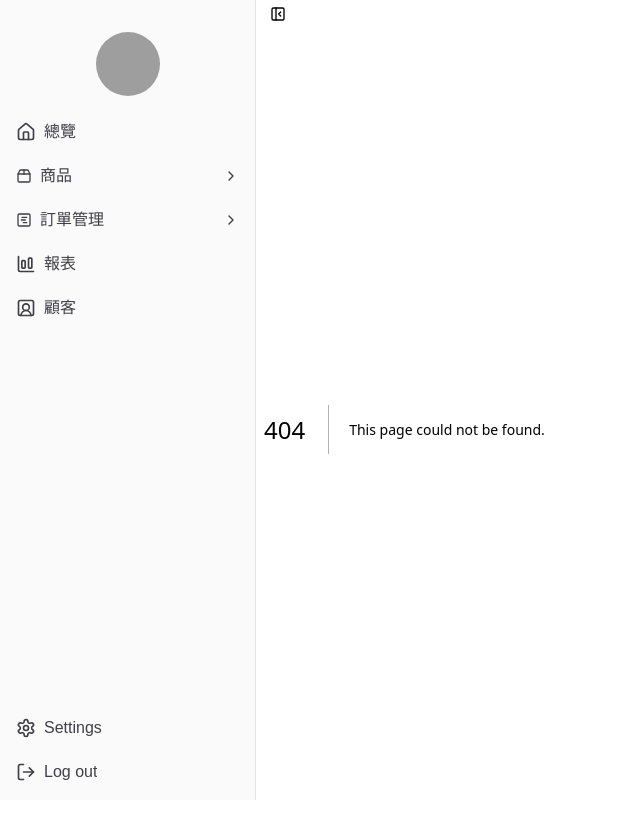
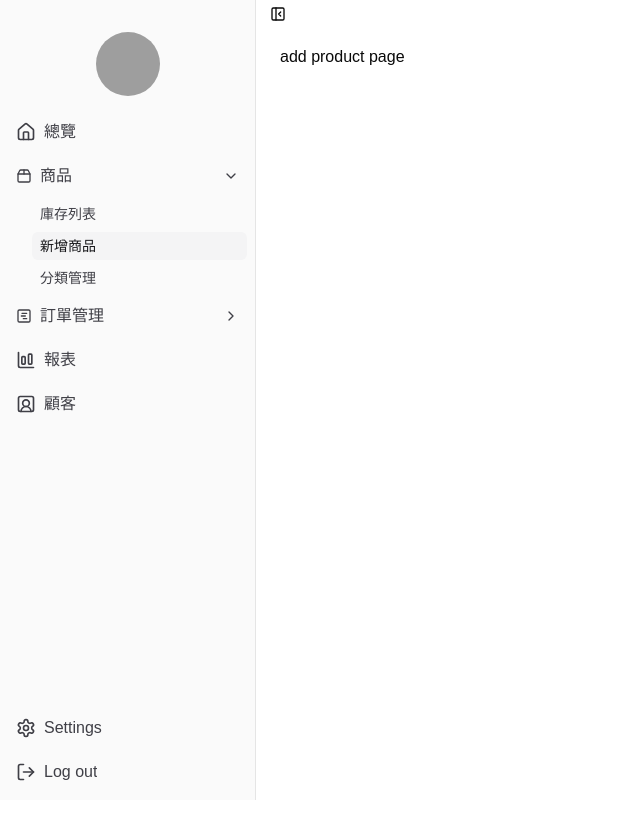
Before and after one commit to GRL-MiniPOS/POS, a Next.js app in the folder apps/frontend/: page /product/add-product in a window 1280 px wide. Before the commit this address had no page. Shown: the whole page, without its empty margins (0-640 px from the left). After the commit the page ends 800 px from the top, so only its background shows below. Built offline with nearby package versions, Linux system fonts and the light colour scheme; grey boxes are pictures that could not be loaded.

Commit message:
feat(frontend): remove all-product page、add add-product page and update sidebar menu

```diff
--- a/apps/frontend/src/app/components/molecules/sidebar/app-sidebar-menu.tsx
+++ b/apps/frontend/src/app/components/molecules/sidebar/app-sidebar-menu.tsx
@@ -38,16 +38,16 @@ const menuItems: (INormalMenuItem | ICollapsibleMenuItem)[] = [
     defaultOpen: false,
     subItems: [
       {
-        title: '所有商品',
-        url: '/product/all-products',
+        title: '庫存列表',
+        url: '/product/inventory-list',
+      },
+      {
+        title: '新增商品',
+        url: '/product/add-product',
       },
       {
         title: '分類管理',
         url: '/product/category-management',
-      },
-      {
-        title: '庫存列表',
-        url: '/product/inventory-list',
       },
     ],
   },
--- a/apps/frontend/src/app/layout.tsx
+++ b/apps/frontend/src/app/layout.tsx
@@ -32,7 +32,7 @@ export default function RootLayout({
       >
         <SidebarProvider>
           <AppSidebar />
-          <main className="px-2">
+          <main className="px-2 flex-1">
             <SidebarTrigger />
             {children}
           </main>
--- /dev/null
+++ b/apps/frontend/src/app/product/add-product/page.tsx
@@ -0,0 +1,5 @@
+export default function AddProduct() {
+  return (
+    <div className="flex flex-col gap-2 items-start p-4">add product page</div>
+  )
+}
--- a/apps/frontend/src/app/product/all-products/page.tsx
+++ /dev/null
@@ -1,3 +0,0 @@
-export default function AllProducts() {
-  return <div>All Products page</div>
-}
```
